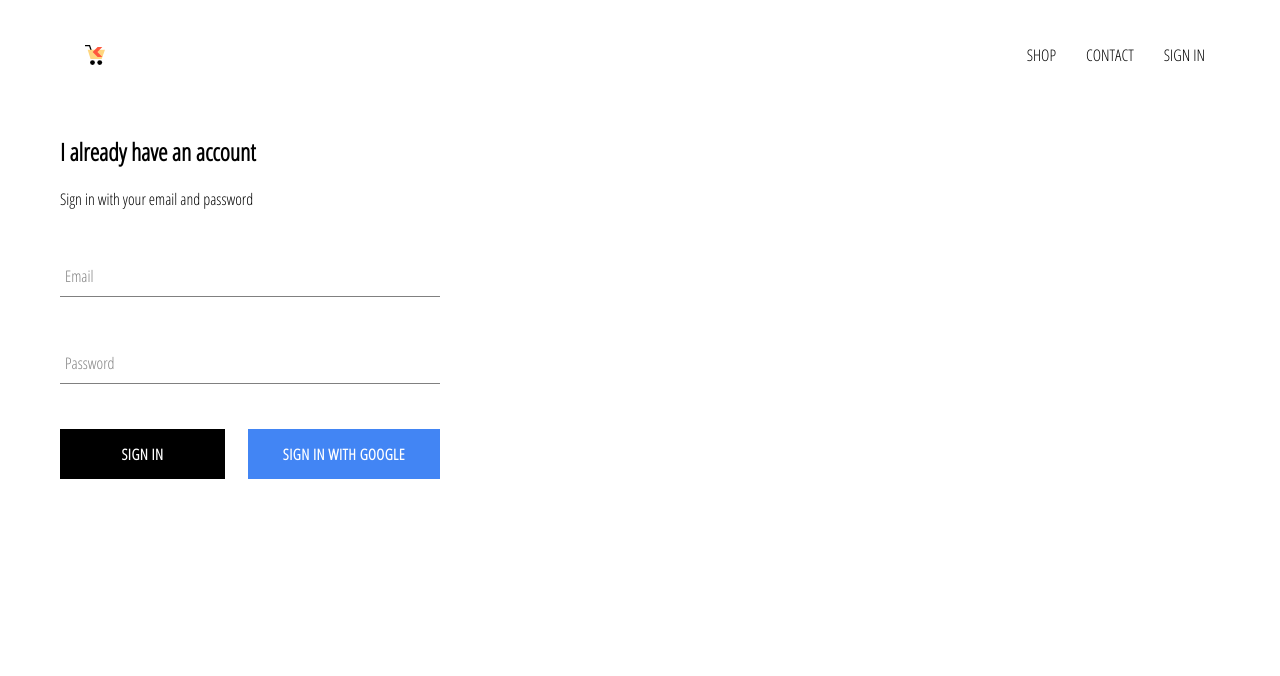
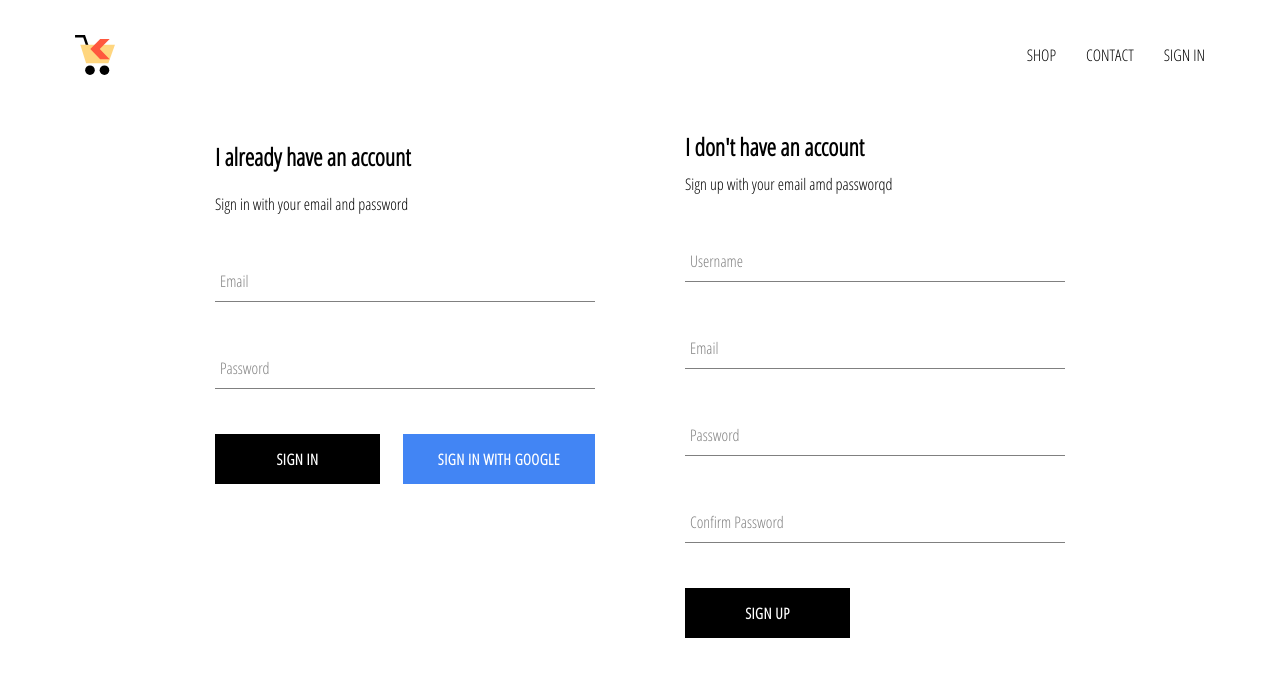
Before and after one commit to omtayade/Magnate21, a React (Create React App) app: page /signin in a window 1280 px wide. Shown: the top 676 px of the page. Built offline with nearby package versions, Linux system fonts and the light colour scheme; no server answers.

Commit message:
Now it's able to store user from authentication area to firestore database ,  also added Sign-up Component

```diff
--- a/src/App.js
+++ b/src/App.js
@@ -3,7 +3,7 @@
 import ShopPage from './pages/shopPage/shop.component'
 import SignInAndSignUp from './pages/sign-in-and-sign-up/sign-in-and-sign-up.component'
 import Header from './components/headers/headers.component'
-import {auth} from './firebase/firebase.utils'
+import {auth , createUserProfile} from './firebase/firebase.utils'
 import './App.css';
 import {Route, Switch} from 'react-router-dom';
 
@@ -22,9 +22,28 @@
  unsubscribeFromAuth = null;
 
  componentDidMount(){
-  this.unsubscribeFromAuth= auth.onAuthStateChanged(user => {this.setState({currentUser:user});
-   console.log(user);
-  })}
+  this.unsubscribeFromAuth= auth.onAuthStateChanged(async userAuth => {
+    if(userAuth){
+
+     const userRef = await  createUserProfile(userAuth);
+
+      userRef.onSnapshot(snapShot =>{
+        this.setState({
+          currentUser:{
+          id:snapShot.id,
+          ...snapShot.data()
+          }
+        } , ()=>{
+          console.log(this.state)
+        });
+      });
+
+
+    }
+    this.setState({currentUser:userAuth});
+
+  });
+}
 componentWillUnmount(){
   this.unsubscribeFromAuth();
 }
--- /dev/null
+++ b/src/components/Sign-up/sign-up.component.jsx
@@ -0,0 +1,69 @@
+import React from 'react'
+import FormInput from '../form-input/form-item.component'
+import CustomButton from '../custom-button/custom-button.component'
+import {auth , createUserProfile} from '../../firebase/firebase.utils'
+import './sign-up.styles.scss'
+class SignUp extends React.Component{
+    constructor(){
+     super();
+
+     this.state={
+         displayName:'',
+         email:'',
+         password:'',
+         confirmPassword:''
+     }
+    }
+
+    handleSubmit=async event =>{
+        event.preventDefault();
+        const {displayName , email , password , confirmPassword} = this.state;
+
+        if(password != confirmPassword) {
+            alert("Passwords don't match , Re-enter password !")
+            return;
+        }
+        try{
+           const {user} = await auth.createUserWithEmailAndPassword(email ,password);
+            await createUserProfile(user , {displayName});
+
+            this.setState({
+            displayName:'',
+            email:'',
+            password:'',
+            confirmPassword:''
+            });
+        }
+        catch(error){
+            console.log(error);
+
+        }
+    }
+
+    handleChange= event =>{
+        const{name , value} = event.target ;
+
+        this.setState({[name]:value});
+    }
+
+    render(){
+        const {displayName , email , password , confirmPassword } = this.state;
+        return(
+            <div className='signup'>
+                <h2  className='title'>I don't have an account</h2>
+                <span>Sign up with your email amd passworqd</span>
+                <form className='sign-up-form' onSubmit={this.handleSubmit} >
+                    <FormInput type="text" name="displayName" label="Username" value={displayName} handleChange={this.handleChange} required />
+                    <FormInput type="email" name="email" label="Email" value={email} handleChange={this.handleChange} required />
+                    <FormInput type="password" name="password" label="Password" value={password} handleChange={this.handleChange} required />
+                    <FormInput type="password" name="confirmPassword" label="Confirm Password" value={confirmPassword} handleChange={this.handleChange} required />
+
+                    <CustomButton type='submit'>SIGN UP</CustomButton>
+                </form>
+
+
+            </div>
+        );
+        }
+}
+export default SignUp
--- /dev/null
+++ b/src/components/Sign-up/sign-up.styles.scss
@@ -0,0 +1,8 @@
+.signup{
+    display: flex;
+    flex-direction: column;
+    width: 380px;
+}
+.title{
+    margin: 10px 0;
+}
--- a/src/components/headers/headers.styles.scss
+++ b/src/components/headers/headers.styles.scss
@@ -9,7 +9,7 @@
     .logo-container {
       height: 100%;
       width: 70px;
-      padding: 25px;
+      padding: 15px;
 
     }
 
--- a/src/firebase/firebase.utils.js
+++ b/src/firebase/firebase.utils.js
@@ -11,6 +11,36 @@
     appId: "1:973250682967:web:974b15412cd1eecb4dc312",
     measurementId: "G-FV8JYZS2KQ"
   };
+
+  export const createUserProfile = async(userAuth , additionalData) =>{
+    if (!userAuth) return;
+
+    // console.log("hELLO ");
+    const userRef = firestore.doc(`users/${userAuth.uid}`);
+    const snapShot = await userRef.get();
+    console.log(snapShot);
+
+    if(! snapShot.exists){
+      const{displayName , email} = userAuth;
+      const createdAt = new Date();
+      try{
+        await userRef.set({
+          displayName,
+          email,
+          createdAt,
+          ...additionalData
+
+        })
+
+
+      }
+      catch(error){
+        console.log('problem creating user', error.message)
+      }
+    }
+   return userRef;
+  };
+
   firebase.initializeApp(config);
 
   export const auth= firebase.auth();
--- a/src/pages/sign-in-and-sign-up/sign-in-and-sign-up.component.jsx
+++ b/src/pages/sign-in-and-sign-up/sign-in-and-sign-up.component.jsx
@@ -1,9 +1,13 @@
 import React from 'react'
 import './sign-in-and-sign-up.styles.scss'
 import SignIn from '../../components/sign-in/sign-in.component'
+import SignUp from "../../components/Sign-up/sign-up.component";
 
 const SignInAndSignUp = () =>(
-    <div className="sign-in-and-sign-up"><SignIn/></div>
+    <div className="sign-in-and-sign-up">
+        <SignIn/>
+        <SignUp/>
+        </div>
 
 )
 export default SignInAndSignUp
--- a/src/pages/sign-in-and-sign-up/sign-in-and-sign-up.styles.scss
+++ b/src/pages/sign-in-and-sign-up/sign-in-and-sign-up.styles.scss
@@ -0,0 +1,6 @@
+.sign-in-and-sign-up{
+    display: flex;
+    justify-content: space-between;
+    width: 850px;
+    margin: 30px auto;
+}
```
